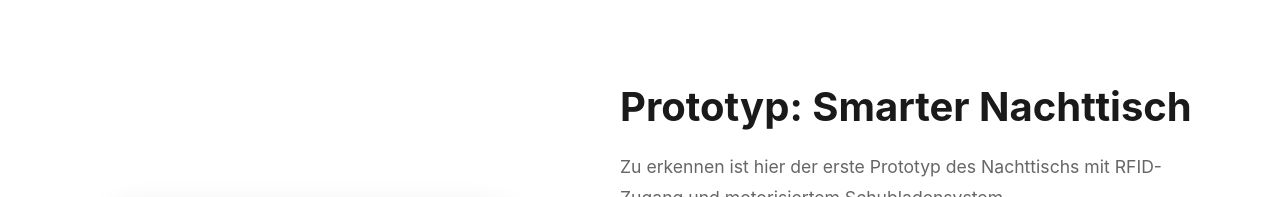
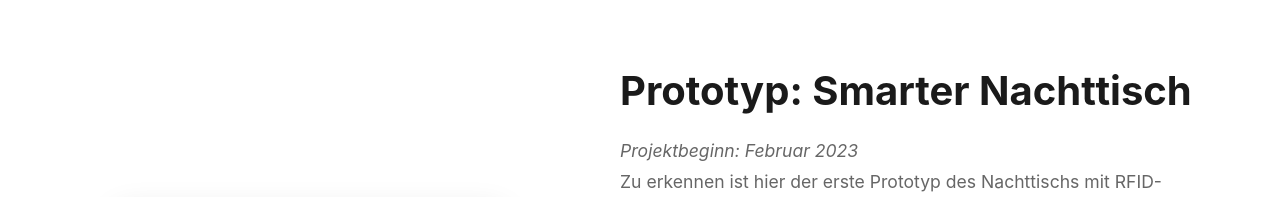
Before and after one commit to YounesBerkia/Youness-Berkia---Portfolio, a plain HTML site: page index.html in a window 1280 px wide. Shown: the part 900-1097 px from the top of the page. Drawn offline with Linux system fonts and the light colour scheme.

Commit message:
Add files via upload

```diff
--- a/index.html
+++ b/index.html
@@ -29,6 +29,7 @@
         </div>
         <div class="video-text">
             <h2>Prototyp: Smarter Nachttisch</h2>
+            <p><i>Projektbeginn: Februar 2023</i></p>
             <p>Zu erkennen ist hier der erste Prototyp des Nachttischs mit RFID-Zugang und motorisiertem Schubladensystem.</p>
             <p>Die Motorfunktion sowie der RFID-Zugang werden von einem Arduino Uno übernommen. Sobald dieser den Zugang ermöglicht, kommuniziert der Uno mit dem Raspberry Pi Pico W, welcher später über einem integrierten Display über eine API die Wetterdaten abruft und anzeigt. Die Stimmen sind zuvor auf dem PC mit der tortoise repo lokal generiert worden, extrem komprimiert und direkt auf den Speicher des Microcontrollers geladen.</p>
 
```
